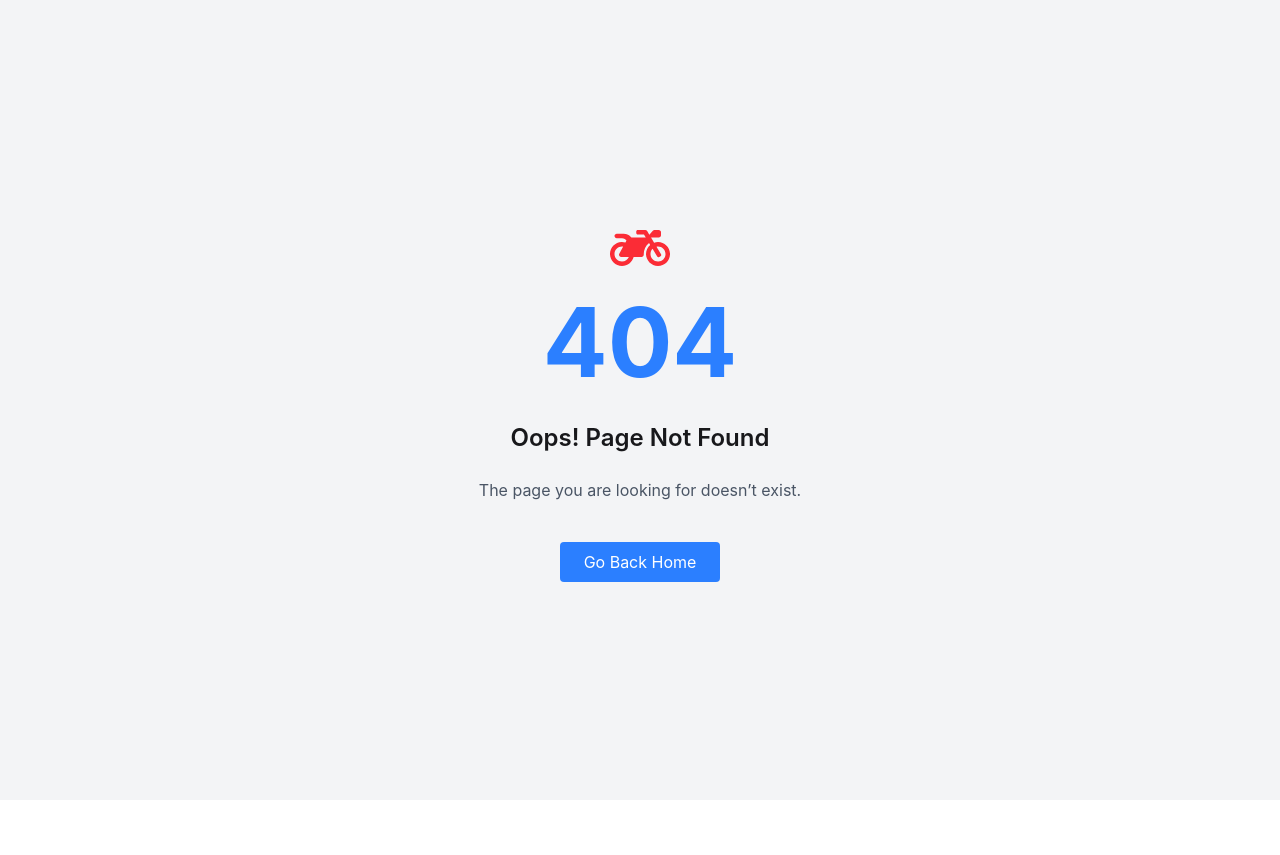
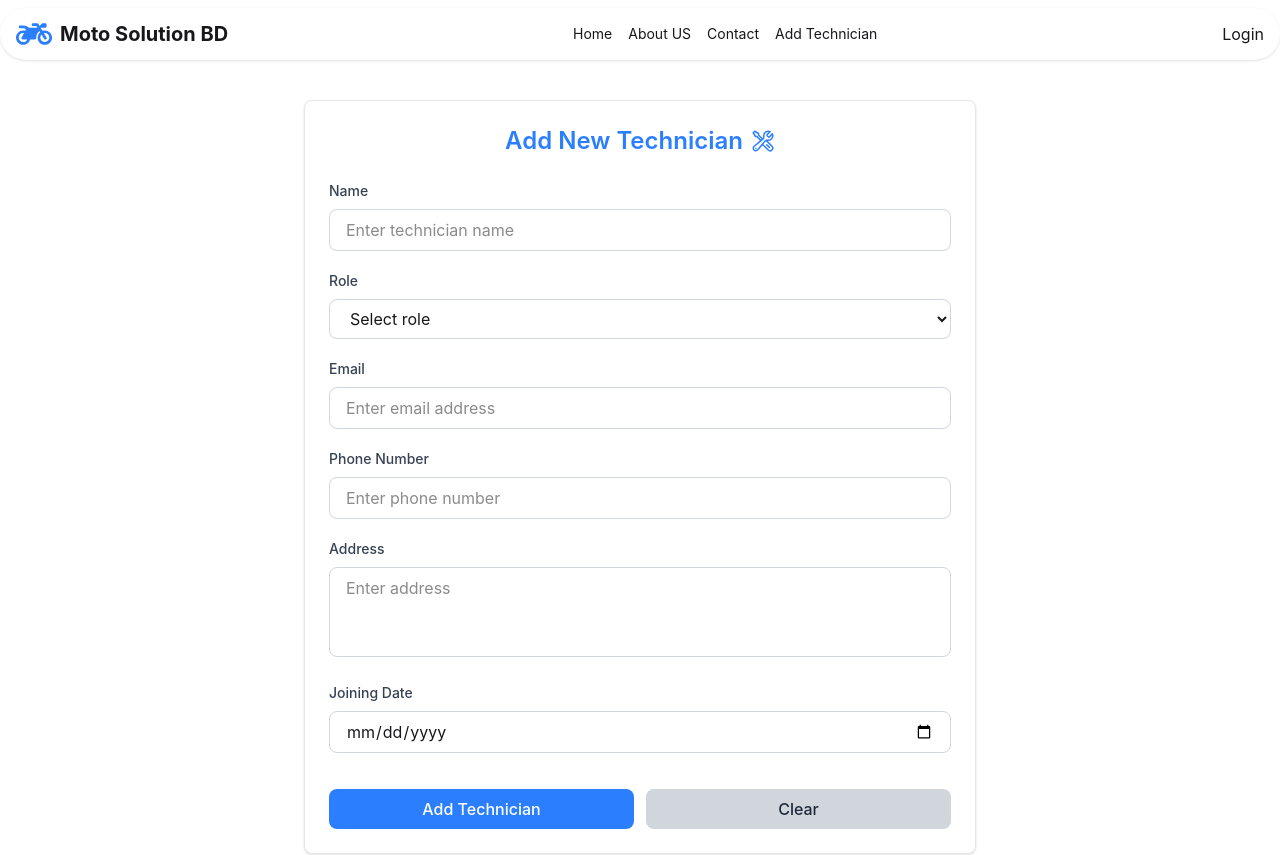
Before and after one commit to WaseurGIT/moto-solution-bd, a React (Vite) app: page /addTechnician in a window 1280 px wide. Before the commit this address had no page. Shown: the top 855 px of the page. Before the commit the page ends 800 px from the top, so only its background shows below. Built offline with nearby package versions, Linux system fonts and the light colour scheme.

Commit message:
technician form added

```diff
--- /dev/null
+++ b/src/components/admin/AddTechnicianForm.jsx
@@ -0,0 +1,166 @@
+import axios from "axios";
+import { HiOutlineWrenchScrewdriver } from "react-icons/hi2";
+import { useNavigate } from "react-router-dom";
+import Swal from "sweetalert2";
+
+const AddTechnicianForm = () => {
+  const navigate = useNavigate();
+  const handleAddTechnician = (e) => {
+    e.preventDefault();
+    const form = e.target;
+    const name = form.name.value;
+    const role = form.role.value;
+    const email = form.email.value;
+    const phone = form.phone.value;
+    const address = form.address.value;
+    const joiningDate = form.joiningDate.value;
+
+    const technicianData = {
+      name,
+      role,
+      email,
+      phone,
+      address,
+      joiningDate,
+    };
+
+    axios
+      .post("http://localhost:5000/technicians", technicianData)
+      .then((res) => {
+        Swal.fire({
+          title: "Technician Added 🎉",
+          icon: "success",
+          position: "top-right",
+          showConfirmButton: true,
+          timer: 2000,
+          timerProgressBar: true,
+          toast: true,
+          background: "#f0fdf4",
+        });
+        form.reset();
+        navigate("/");
+      })
+      .catch((error) => {
+        Swal.fire({
+          title: "Error",
+          text: "Error adding technician. Please try again.",
+          icon: "error",
+        });
+      });
+  };
+
+  return (
+    <div className="max-w-2xl my-12 mx-auto p-6 bg-white rounded-lg shadow-sm border border-gray-200">
+      <div className="flex items-center justify-center text-blue-500 gap-2 mb-6">
+        <h2 className="text-2xl font-semibold">Add New Technician</h2>
+        <HiOutlineWrenchScrewdriver className="text-2xl" />
+      </div>
+
+      <form className="space-y-5" onSubmit={handleAddTechnician}>
+        <div>
+          <label className="block text-sm font-medium text-gray-700 mb-2">
+            Name
+          </label>
+          <input
+            type="text"
+            name="name"
+            placeholder="Enter technician name"
+            className="w-full px-4 py-2 border border-gray-300 rounded-lg focus:outline-none focus:ring-2 focus:ring-blue-500"
+          />
+        </div>
+
+        <div>
+          <label className="block text-sm font-medium text-gray-700 mb-2">
+            Role
+          </label>
+          <select
+            name="role"
+            className="w-full px-4 py-2 border border-gray-300 rounded-lg focus:outline-none focus:ring-2 focus:ring-blue-500"
+          >
+            <option value="">Select role</option>
+            <option value="Senior Bike Technician">
+              Senior Bike Technician
+            </option>
+            <option value="Car Repair Specialist">Car Repair Specialist</option>
+            <option value="Engine Diagnostic Expert">
+              Engine Diagnostic Expert
+            </option>
+            <option value="Bike Maintenance Technician">
+              Bike Maintenance Technician
+            </option>
+            <option value="Car Washing Specialist">
+              Car Washing Specialist
+            </option>
+            <option value="Electrical System Technician">
+              Electrical System Technician
+            </option>
+          </select>
+        </div>
+
+        <div>
+          <label className="block text-sm font-medium text-gray-700 mb-2">
+            Email
+          </label>
+          <input
+            type="email"
+            name="email"
+            placeholder="Enter email address"
+            className="w-full px-4 py-2 border border-gray-300 rounded-lg focus:outline-none focus:ring-2 focus:ring-blue-500"
+          />
+        </div>
+
+        <div>
+          <label className="block text-sm font-medium text-gray-700 mb-2">
+            Phone Number
+          </label>
+          <input
+            type="tel"
+            name="phone"
+            placeholder="Enter phone number"
+            className="w-full px-4 py-2 border border-gray-300 rounded-lg focus:outline-none focus:ring-2 focus:ring-blue-500"
+          />
+        </div>
+
+        <div>
+          <label className="block text-sm font-medium text-gray-700 mb-2">
+            Address
+          </label>
+          <textarea
+            name="address"
+            placeholder="Enter address"
+            rows="3"
+            className="w-full px-4 py-2 border border-gray-300 rounded-lg focus:outline-none focus:ring-2 focus:ring-blue-500 resize-none"
+          />
+        </div>
+
+        <div>
+          <label className="block text-sm font-medium text-gray-700 mb-2">
+            Joining Date
+          </label>
+          <input
+            type="date"
+            name="joiningDate"
+            className="w-full px-4 py-2 border border-gray-300 rounded-lg focus:outline-none focus:ring-2 focus:ring-blue-500"
+          />
+        </div>
+
+        <div className="flex gap-3 pt-4">
+          <button
+            type="submit"
+            className="flex-1 cursor-pointer bg-blue-500 text-white py-2 rounded-lg font-medium hover:bg-blue-600 transition-colors"
+          >
+            Add Technician
+          </button>
+          <button
+            type="reset"
+            className="flex-1 cursor-pointer bg-gray-300 text-gray-800 py-2 rounded-lg font-medium hover:bg-gray-400 transition-colors"
+          >
+            Clear
+          </button>
+        </div>
+      </form>
+    </div>
+  );
+};
+
+export default AddTechnicianForm;
--- a/src/components/shared/Navbar.jsx
+++ b/src/components/shared/Navbar.jsx
@@ -9,6 +9,7 @@ const Navbar = () => {
     { path: "/", label: "Home" },
     { path: "/about", label: "About US" },
     { path: "/contact", label: "Contact" },
+    { path: "/addTechnician", label: "Add Technician" },
   ];
 
   return (
```
Also changed, not shown: src/main.jsx (+6 -1 lines).
